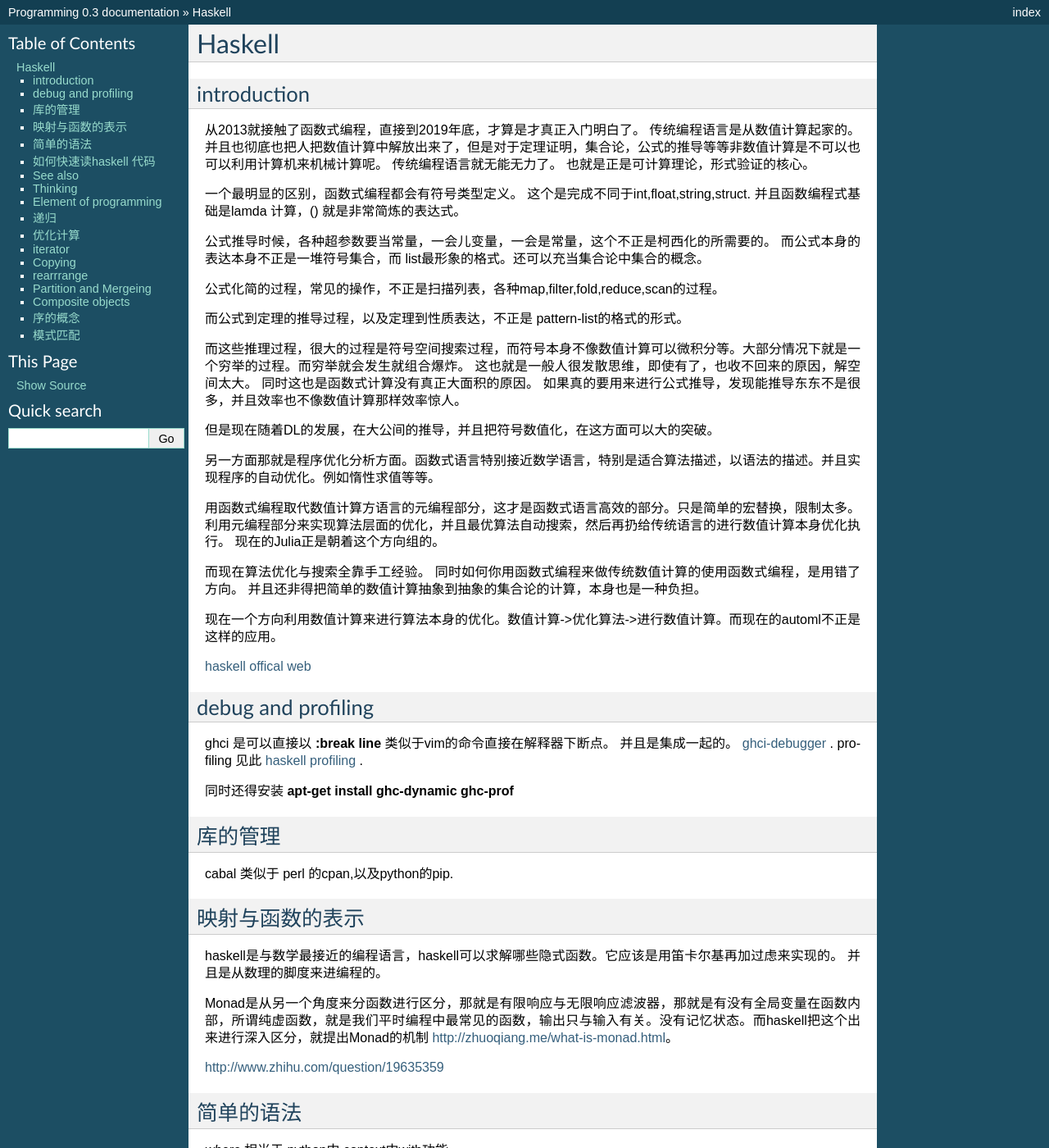
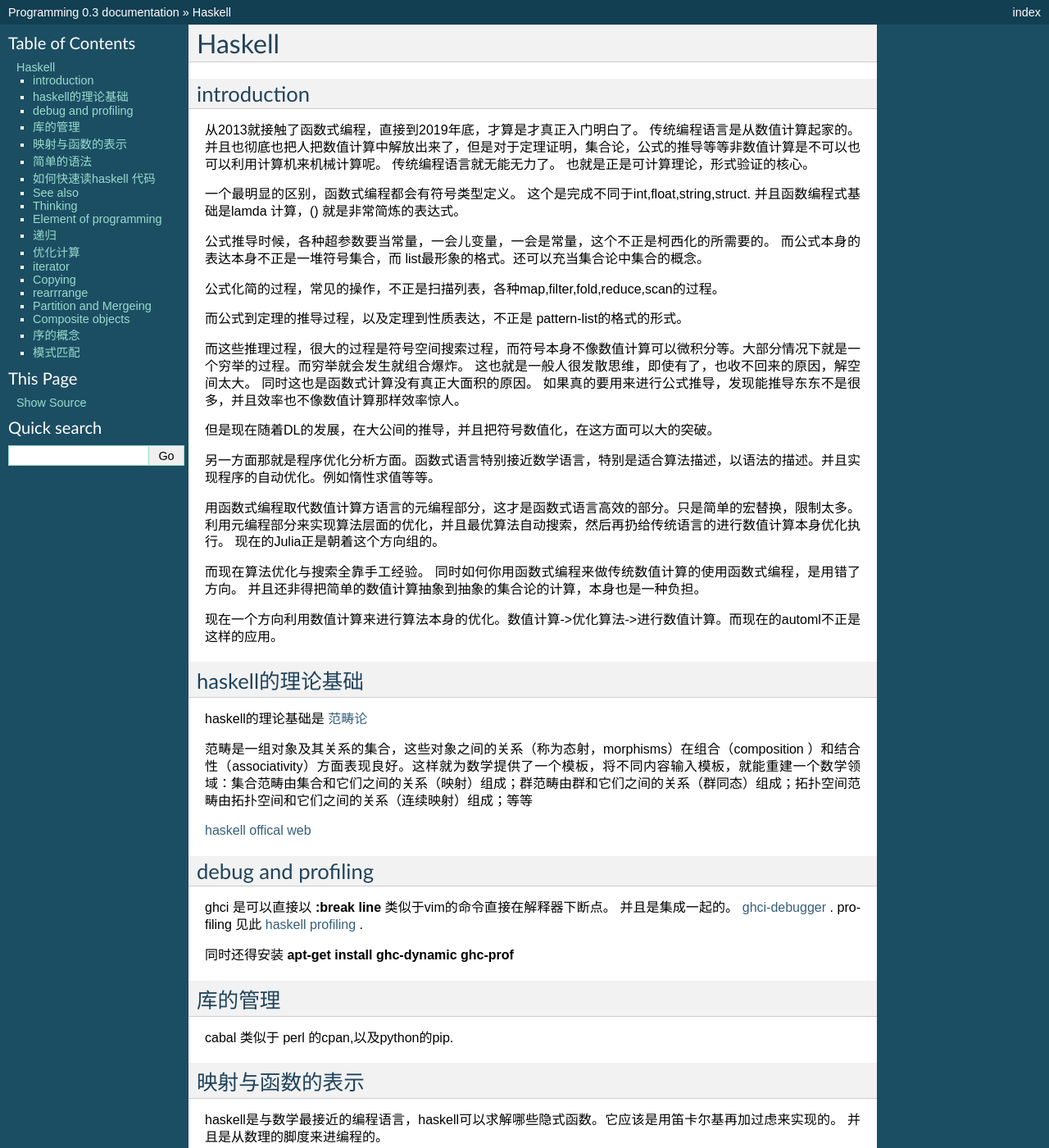
Before and after one commit to gwli/Programming, a Sphinx documentation site: the page built from source/content/Stage_1/Haskell.rst, in a window 1280 px wide and 1400 px high. Shown: the whole window at 82% size. Built offline with Sphinx 7.4.7, drawn with Linux system fonts in a browser that asks for light colours.

Commit message:
范畴论

```diff
--- a/source/content/Stage_1/Haskell.rst
+++ b/source/content/Stage_1/Haskell.rst
@@ -27,6 +27,16 @@ introduction
 而现在算法优化与搜索全靠手工经验。 同时如何你用函数式编程来做传统数值计算的使用函数式编程，是用错了方向。 并且还非得把简单的数值计算抽象到抽象的集合论的计算，本身也是一种负担。
 
 现在一个方向利用数值计算来进行算法本身的优化。数值计算->优化算法->进行数值计算。而现在的automl不正是这样的应用。
+
+
+
+haskell的理论基础
+===================
+
+haskell的理论基础是 `范畴论 <https://www.zhihu.com/question/20448295/answer/883920534>`_
+
+范畴是一组对象及其关系的集合，这些对象之间的关系（称为态射，morphisms）在组合（composition ）和结合性（associativity）方面表现良好。这样就为数学提供了一个模板，将不同内容输入模板，就能重建一个数学领域：集合范畴由集合和它们之间的关系（映射）组成；群范畴由群和它们之间的关系（群同态）组成；拓扑空间范畴由拓扑空间和它们之间的关系（连续映射）组成；等等
+
 
 `haskell offical web <http://www.haskell.org/haskellwiki/Haskell>`_
 
```
